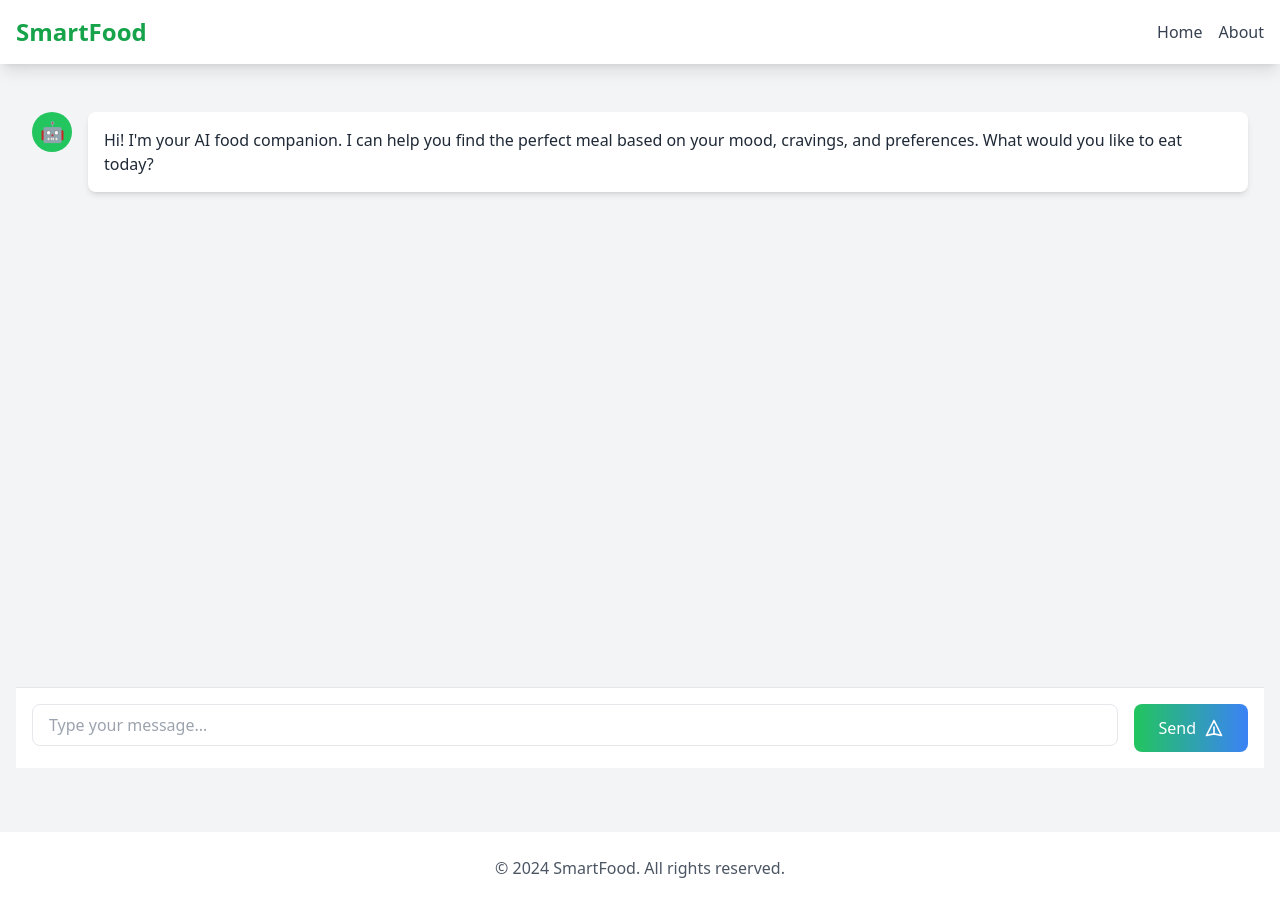
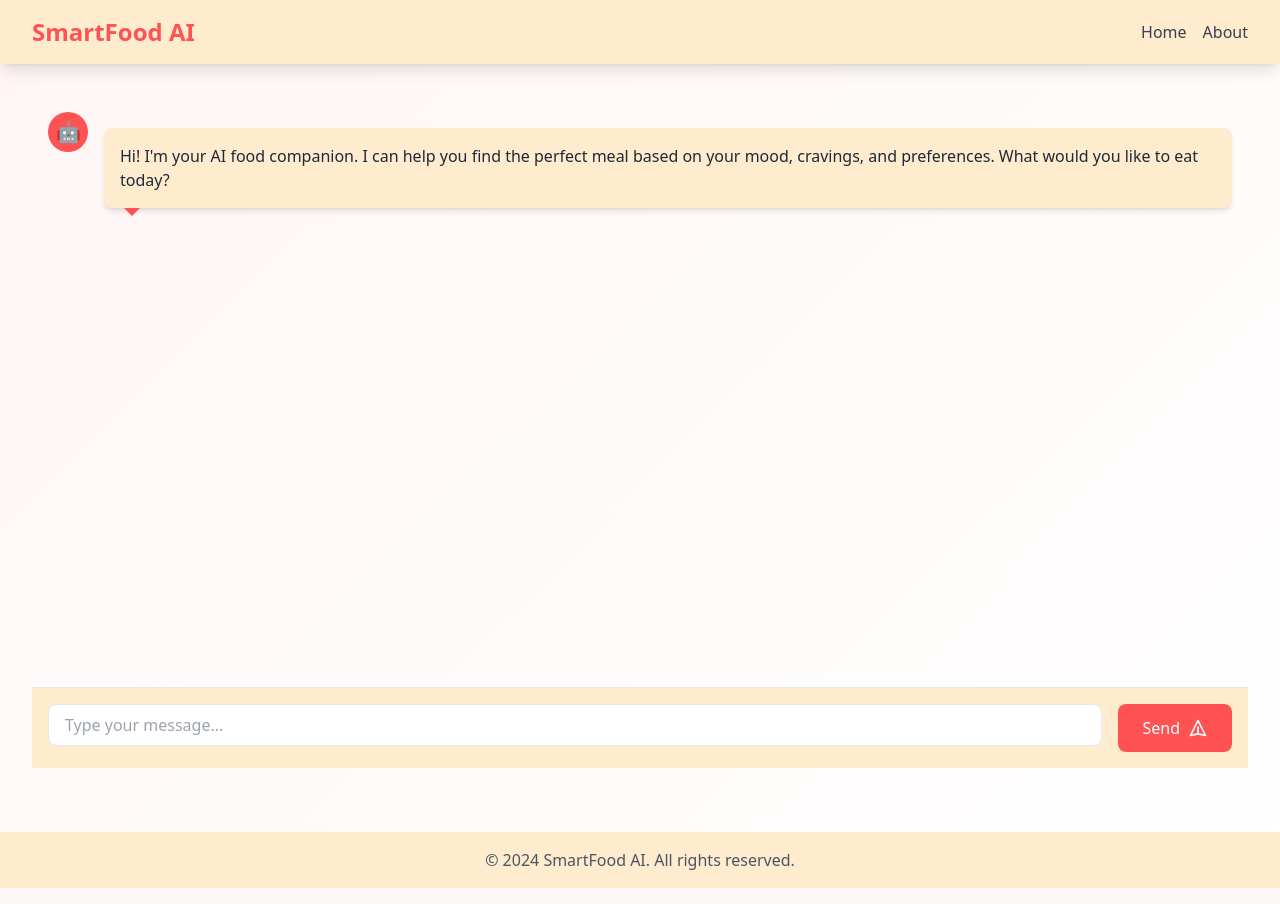
Before and after one commit to Pavantext/smartfood, a Django app: page / in a window 1280 px wide. Run offline with Django 5.2, Linux system fonts and the light colour scheme; data comes from the database, SQL or seed files in the repository; both versions use the stored data as it was after the commit; some libraries are stand-ins or nearby versions.

Commit message:
changed colour

```diff
--- a/recommender/templates/recommender/base.html
+++ b/recommender/templates/recommender/base.html
@@ -3,53 +3,102 @@
 <head>
     <meta charset="UTF-8">
     <meta name="viewport" content="width=device-width, initial-scale=1.0">
-    <title>SmartFood - AI Food Recommendations</title>
+    <title>SmartFood AI</title>
     <!-- Tailwind CSS -->
     <script src="https://cdn.tailwindcss.com"></script>
     <!-- Animate.css -->
     <link rel="stylesheet" href="https://cdnjs.cloudflare.com/ajax/libs/animate.css/4.1.1/animate.min.css"/>
     <!-- Custom CSS -->
     <style>
+        :root {
+            --primary-color: #ff5252;
+        }
+
+        body {
+            background: linear-gradient(135deg, #fff5f5 0%, #fff 100%);
+            min-height: 100vh;
+        }
+
+        .bg-white {
+            background-color: blanchedalmond !important;
+        }
+
+        .gradient-text {
+            background: var(--primary-color);
+            -webkit-background-clip: text;
+            background-clip: text;
+            -webkit-text-fill-color: transparent;
+        }
+
         .gradient-bg {
-            background: linear-gradient(120deg, #84fab0 0%, #8fd3f4 100%);
+            background: var(--primary-color);
         }
-        .food-card {
+
+        .hover-scale {
             transition: transform 0.3s ease;
         }
-        .food-card:hover {
-            transform: translateY(-5px);
+
+        .hover-scale:hover {
+            transform: scale(1.02);
         }
-        .pulse-animation {
-            animation: pulse 2s infinite;
-        }
-        @keyframes pulse {
-            0% { transform: scale(1); }
-            50% { transform: scale(1.05); }
-            100% { transform: scale(1); }
-        }
+
         .typing-animation {
-            overflow: hidden;
-            border-right: 2px solid #000;
-            white-space: nowrap;
+            border-right: 2px solid var(--primary-color);
             animation: typing 3.5s steps(40, end), blink-caret 0.75s step-end infinite;
         }
+
         @keyframes typing {
             from { width: 0 }
             to { width: 100% }
         }
+
         @keyframes blink-caret {
             from, to { border-color: transparent }
-            50% { border-color: #000 }
+            50% { border-color: var(--primary-color) }
+        }
+
+        .chat-bubble {
+            position: relative;
+            border-radius: 1rem;
+            padding: 1rem;
+            margin: 1rem 0;
+            box-shadow: 0 4px 6px rgba(0, 0, 0, 0.1);
+            transition: all 0.3s ease;
+        }
+
+        .chat-bubble:hover {
+            transform: translateY(-2px);
+            box-shadow: 0 6px 12px rgba(0, 0, 0, 0.15);
+        }
+
+        .chat-bubble::before {
+            content: '';
+            position: absolute;
+            bottom: -8px;
+            left: 20px;
+            width: 0;
+            height: 0;
+            border-left: 8px solid transparent;
+            border-right: 8px solid transparent;
+            border-top: 8px solid var(--primary-color);
+        }
+
+        .input-focus {
+            transition: all 0.3s ease;
+        }
+
+        .input-focus:focus {
+            box-shadow: 0 0 0 3px rgba(255, 82, 82, 0.2);
         }
     </style>
 </head>
-<body class="bg-gray-100 min-h-screen">
+<body class="font-sans">
     <!-- Navigation -->
     <nav class="bg-white shadow-lg">
-        <div class="max-w-7xl mx-auto px-4">
+        <div class="max-w-7xl mx-auto px-4 sm:px-6 lg:px-8">
             <div class="flex justify-between h-16">
                 <div class="flex items-center">
-                    <span class="text-2xl font-bold text-green-600">SmartFood</span>
+                    <span class="text-2xl font-bold gradient-text">SmartFood AI</span>
                 </div>
                 <div class="flex items-center space-x-4">
                     <a href="/" class="text-gray-700 hover:text-green-600 transition">Home</a>
@@ -60,15 +109,15 @@
     </nav>
 
     <!-- Main Content -->
-    <main class="max-w-7xl mx-auto px-4 py-8">
+    <main class="max-w-7xl mx-auto px-4 sm:px-6 lg:px-8 py-8">
         {% block content %}
         {% endblock %}
     </main>
 
     <!-- Footer -->
     <footer class="bg-white shadow-lg mt-8">
-        <div class="max-w-7xl mx-auto px-4 py-6">
-            <p class="text-center text-gray-600">© 2024 SmartFood. All rights reserved.</p>
+        <div class="max-w-7xl mx-auto px-4 sm:px-6 lg:px-8 py-4">
+            <p class="text-center text-gray-600">© 2024 SmartFood AI. All rights reserved.</p>
         </div>
     </footer>
 
--- a/recommender/templates/recommender/index.html
+++ b/recommender/templates/recommender/index.html
@@ -7,11 +7,11 @@
         <!-- Welcome Message -->
         <div class="flex items-start space-x-4 animate__animated animate__fadeIn">
             <div class="flex-shrink-0">
-                <div class="w-10 h-10 rounded-full bg-green-500 flex items-center justify-center">
+                <div class="w-10 h-10 rounded-full gradient-bg flex items-center justify-center">
                     <span class="text-white text-xl">🤖</span>
                 </div>
             </div>
-            <div class="flex-1 bg-white rounded-lg p-4 shadow-md">
+            <div class="flex-1 bg-white rounded-lg p-4 shadow-md chat-bubble">
                 <p class="text-gray-800">
                     Hi! I'm your AI food companion. I can help you find the perfect meal based on your mood, cravings, and preferences. What would you like to eat today?
                 </p>
@@ -23,13 +23,13 @@
         <div class="flex items-start space-x-4 {% if message.is_user %}justify-end{% endif %} animate__animated animate__fadeIn">
             {% if not message.is_user %}
             <div class="flex-shrink-0">
-                <div class="w-10 h-10 rounded-full bg-green-500 flex items-center justify-center">
+                <div class="w-10 h-10 rounded-full gradient-bg flex items-center justify-center">
                     <span class="text-white text-xl">🤖</span>
                 </div>
             </div>
             {% endif %}
             <div class="flex-1 {% if message.is_user %}order-first{% endif %}">
-                <div class="{% if message.is_user %}bg-blue-500 text-white{% else %}bg-white text-gray-800{% endif %} rounded-lg p-4 shadow-md max-w-2xl">
+                <div class="{% if message.is_user %}gradient-bg text-white{% else %}bg-white text-gray-800{% endif %} rounded-lg p-4 shadow-md max-w-2xl chat-bubble">
                     <p>{{ message.content|linebreaks }}</p>
                     <span class="text-xs opacity-75 mt-2 block">
                         {{ message.timestamp|date:"g:i A" }}
@@ -38,7 +38,7 @@
             </div>
             {% if message.is_user %}
             <div class="flex-shrink-0">
-                <div class="w-10 h-10 rounded-full bg-blue-500 flex items-center justify-center">
+                <div class="w-10 h-10 rounded-full gradient-bg flex items-center justify-center">
                     <span class="text-white text-xl">👤</span>
                 </div>
             </div>
@@ -53,7 +53,7 @@
             <div class="flex-1">
                 <textarea
                     id="message-input"
-                    class="w-full px-4 py-2 border rounded-lg focus:outline-none focus:ring-2 focus:ring-green-500 resize-none"
+                    class="w-full px-4 py-2 border rounded-lg focus:outline-none input-focus resize-none"
                     placeholder="Type your message..."
                     rows="1"
                     required
@@ -61,7 +61,7 @@
             </div>
             <button
                 type="submit"
-                class="bg-gradient-to-r from-green-500 to-blue-500 text-white px-6 py-2 rounded-lg hover:opacity-90 transition duration-300 flex items-center space-x-2"
+                class="gradient-bg text-white px-6 py-2 rounded-lg hover:opacity-90 transition duration-300 flex items-center space-x-2 hover-scale"
             >
                 <span>Send</span>
                 <svg class="w-5 h-5" fill="none" stroke="currentColor" viewBox="0 0 24 24">
@@ -75,7 +75,7 @@
 <!-- Loading Animation -->
 <div id="loading" class="hidden fixed inset-0 bg-black bg-opacity-50 flex items-center justify-center z-50">
     <div class="bg-white p-8 rounded-lg shadow-xl text-center">
-        <div class="animate-spin rounded-full h-16 w-16 border-t-2 border-b-2 border-green-500 mx-auto mb-4"></div>
+        <div class="animate-spin rounded-full h-16 w-16 border-t-2 border-b-2 border-[#ff5252] mx-auto mb-4"></div>
         <p class="text-gray-700">Thinking about your food preferences...</p>
     </div>
 </div>
@@ -102,20 +102,20 @@ document.addEventListener('DOMContentLoaded', function() {
         messageDiv.innerHTML = `
             ${!isUser ? `
             <div class="flex-shrink-0">
-                <div class="w-10 h-10 rounded-full bg-green-500 flex items-center justify-center">
+                <div class="w-10 h-10 rounded-full gradient-bg flex items-center justify-center">
                     <span class="text-white text-xl">🤖</span>
                 </div>
             </div>
             ` : ''}
             <div class="flex-1 ${isUser ? 'order-first' : ''}">
-                <div class="${isUser ? 'bg-blue-500 text-white' : 'bg-white text-gray-800'} rounded-lg p-4 shadow-md max-w-2xl">
+                <div class="${isUser ? 'gradient-bg text-white' : 'bg-white text-gray-800'} rounded-lg p-4 shadow-md max-w-2xl chat-bubble">
                     <p>${content.replace(/\n/g, '<br>')}</p>
                     <span class="text-xs opacity-75 mt-2 block">${timestamp}</span>
                 </div>
             </div>
             ${isUser ? `
             <div class="flex-shrink-0">
-                <div class="w-10 h-10 rounded-full bg-blue-500 flex items-center justify-center">
+                <div class="w-10 h-10 rounded-full gradient-bg flex items-center justify-center">
                     <span class="text-white text-xl">👤</span>
                 </div>
             </div>
```
Also changed, not shown: db.sqlite3.
